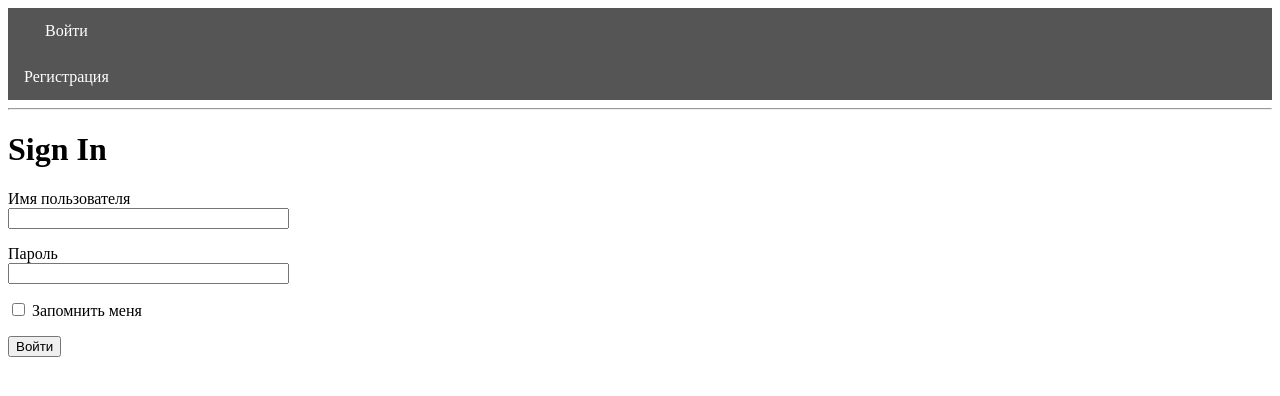
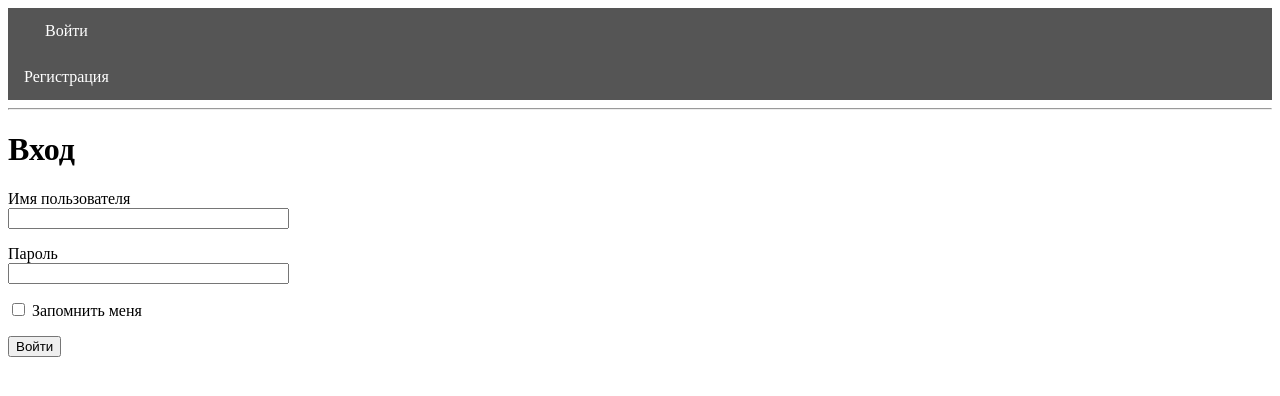
Before and after one commit to IgorLoskutov/invtest, a Flask app: page /login in a window 1280 px wide. Shown: the top 396 px of the page. Run offline with Flask 2, Linux system fonts and the light colour scheme; parts of the project's set-up code (start-up, migrations or seed data) failed here and were passed over.

Commit message:
update templates

```diff
--- a/app/templates/login.html
+++ b/app/templates/login.html
@@ -1,7 +1,7 @@
 {% extends "base.html" %}
 
 {% block content %}
-  <h1>Sign In</h1>
+  <h1>Вход</h1>
   <form action="" method="post" novalidate>
     {{ form.hidden_tag() }}
     <p>
```
